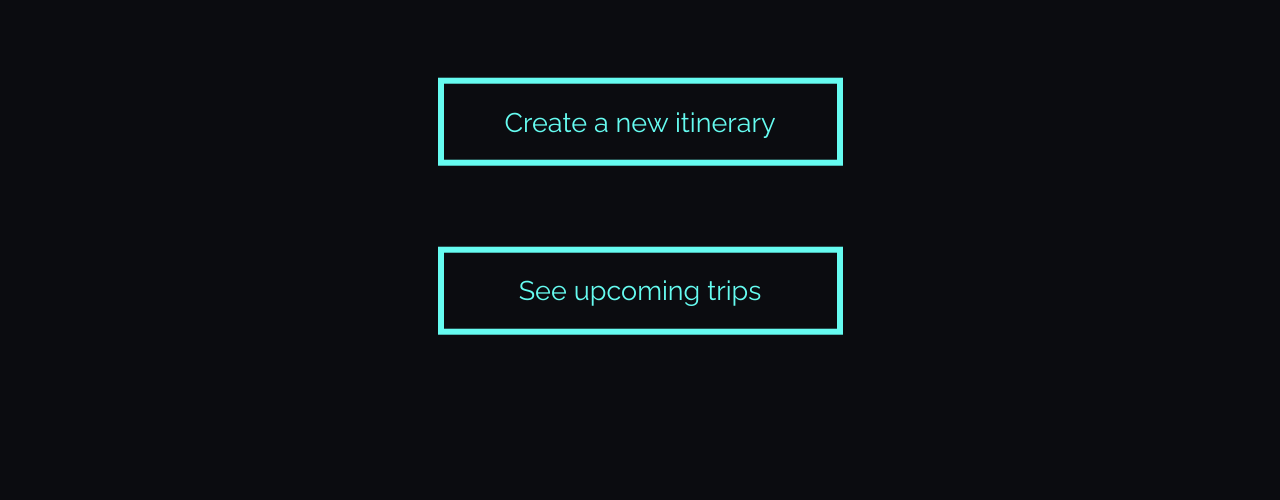
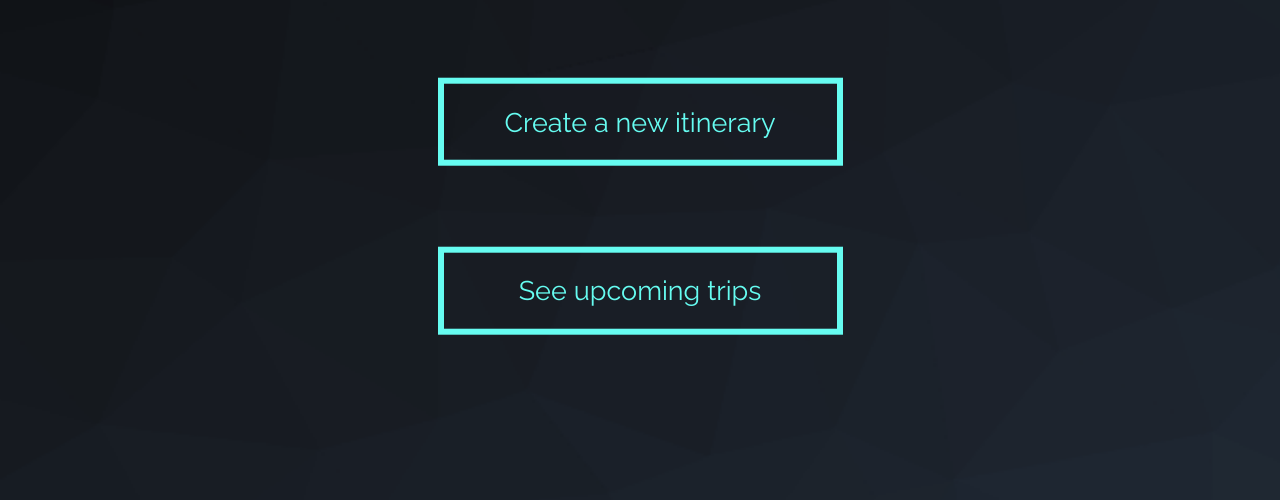
Before and after one commit to EricEnergy/tripAssistant_Project, a plain HTML site: page index.html in a window 1280 px wide. Shown: the part 300-800 px from the top of the page. Drawn offline with nearby package versions, Linux system fonts and the light colour scheme.

Commit message:
update background

```diff
--- a/style.css
+++ b/style.css
@@ -5,7 +5,7 @@
 }
 body {
     background-color:#0b0c10;
-    background-image: url(trianglify-lowres.png);
+    background-image: url("images/trianglify-lowres.png");
     background-size:cover;
     background-repeat:no-repeat;
     color:#c5c6c7;
```
